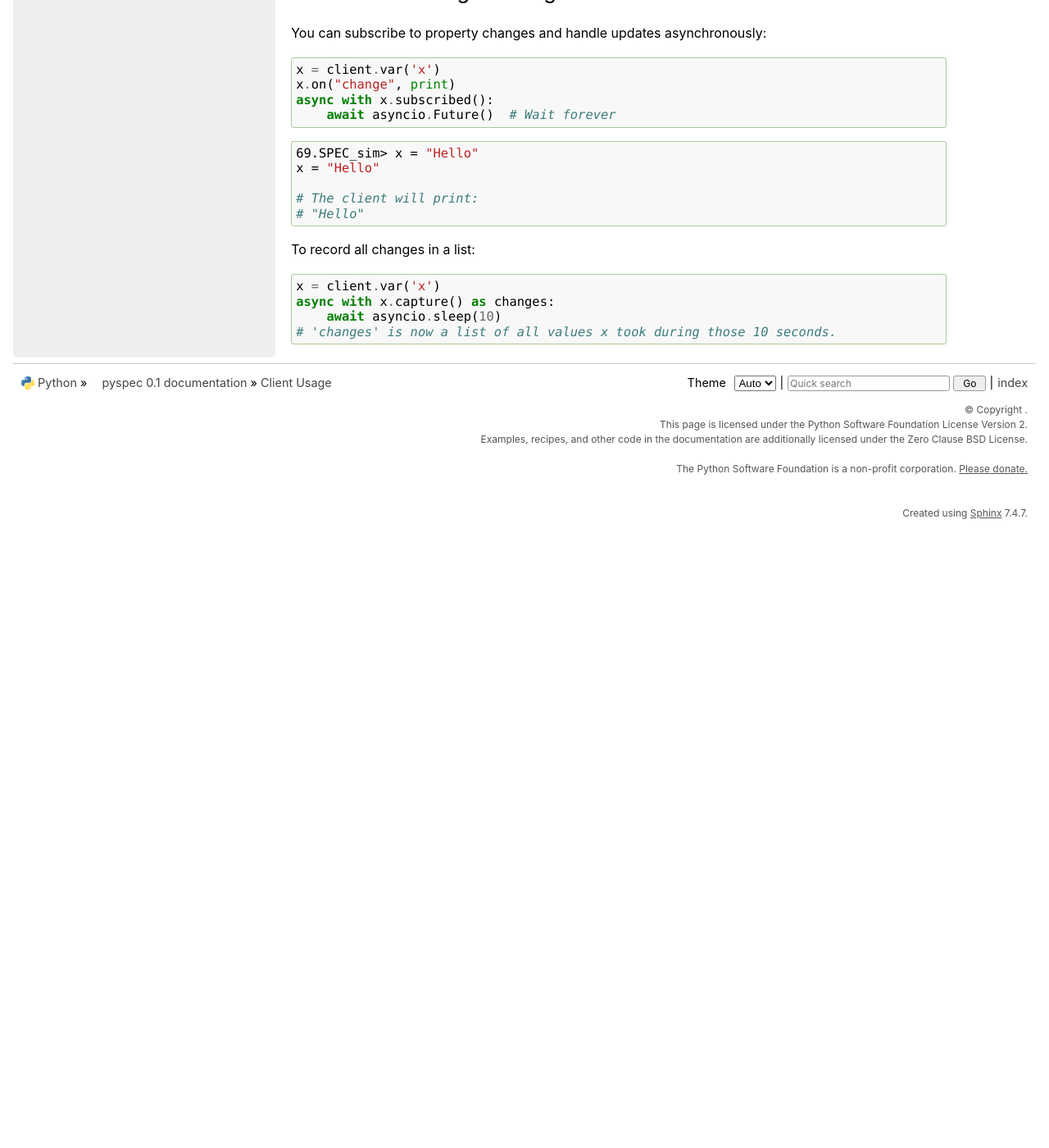
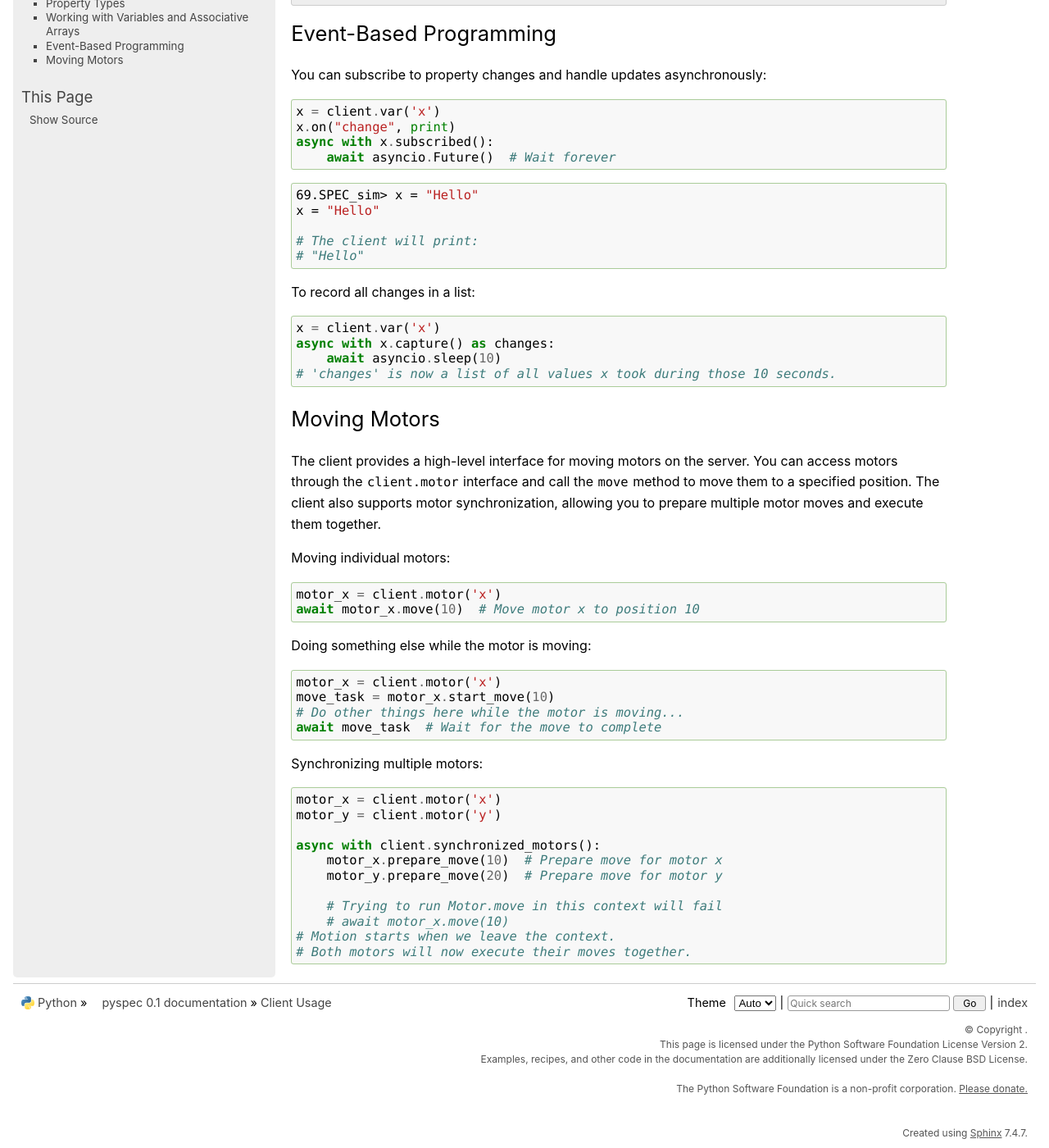
Before and after one commit to Verdant-Evolution/chess-pyspec, a Sphinx documentation site: the page built from docs/source/client_usage.rst, in a window 1280 px wide and 1400 px high, scrolled down 3565 px. Shown: the whole window at 82% size. Built offline with Sphinx 7.4.7, drawn with Linux system fonts in a browser that asks for light colours; before the commit the page ends 4209 px from its top, so only the background shows below that; some of the changed text lies outside the part shown.

Commit message:
fix links and update docs

```diff
--- a/docs/source/client_usage.rst
+++ b/docs/source/client_usage.rst
@@ -118,6 +118,7 @@ Working with Variables and Associative Arrays
 One of the most common direct interface with properties is when accessing SPEC variables stored under **var/...** on the server. These can be accessed by name through the `client.var` interface. Variables in SPEC will implement the full read-write-subscribe interface.
 
 
+
 Example:
 
 .. code-block:: none
@@ -165,7 +166,7 @@ Writing associative array values back to the server is batched by default, so to
     await a.set(associative_array)
 
 .. note::
-   SPEC transforms all associative array keys into strings. Keys like "1" and "1.00000001" will map to the same key.
+   SPEC transforms all associative array keys into strings. Keys like `1` and `1.00000001` will map to the same key.
 
 Event-Based Programming
 ----------------------
@@ -196,3 +197,46 @@ To record all changes in a list:
     async with x.capture() as changes:
         await asyncio.sleep(10)
     # 'changes' is now a list of all values x took during those 10 seconds.
+
+
+
+Moving Motors
+--------------
+
+The client provides a high-level interface for moving motors on the server. You can access motors through the :py:meth:`client.motor <pyspec.client.Client.motor>` interface and call the :py:meth:`move <pyspec.client.Motor.move>` method to move them to a specified position. The client also supports motor synchronization, allowing you to prepare multiple motor moves and execute them together.
+
+
+Moving individual motors:
+
+.. code-block:: python
+
+    motor_x = client.motor('x')
+    await motor_x.move(10)  # Move motor x to position 10
+
+
+
+Doing something else while the motor is moving:
+
+.. code-block:: python
+
+    motor_x = client.motor('x')
+    move_task = motor_x.start_move(10)
+    # Do other things here while the motor is moving...
+    await move_task  # Wait for the move to complete
+
+
+Synchronizing multiple motors:
+
+.. code-block:: python
+
+    motor_x = client.motor('x')
+    motor_y = client.motor('y')
+
+    async with client.synchronized_motors():
+        motor_x.prepare_move(10)  # Prepare move for motor x
+        motor_y.prepare_move(20)  # Prepare move for motor y
+
+        # Trying to run Motor.move in this context will fail
+        # await motor_x.move(10)
+    # Motion starts when we leave the context.
+    # Both motors will now execute their moves together.
--- a/docs/source/index.rst
+++ b/docs/source/index.rst
@@ -3,7 +3,7 @@ PySpec package
 
 The PySpec package imploements the communication protocol for SPEC Clients and SPEC Servers described in `spec server/client <https://certif.com/spec_help/server.html>`_. This package is largely inspired by and builds on top of the `certif-pyspec <https://pypi.org/project/certif-pyspec/>`_ package, but is a complete reimplementation.
 
-The project is broken down into two user facing subpackages, ``pyspec.client`` and ``pyspec.server``, which implement the client and server sides of the protocol, respectively. There is also a third subpackage, ``pyspec.file``, which provides utilities for working with SPEC files. The expectation is that most users will only want to interact with the client subpackage as a way to interact with SPEC servers from Python.
+The project is broken down into two user facing subpackages, :py:mod:`pyspec.client` and :py:mod:`pyspec.server`, which implement the client and server sides of the protocol, respectively. There is also a third subpackage, :py:mod:`pyspec.file`, which provides utilities for working with SPEC files. The expectation is that most users will only want to interact with the client subpackage as a way to interact with SPEC servers from Python.
 
 
 Manual
--- a/docs/source/server_usage.rst
+++ b/docs/source/server_usage.rst
@@ -89,5 +89,5 @@ API Reference
 Notes
 -----
 
-- Always use caution with ``test_mode=True`` as it allows arbitrary code execution.
+- Always use caution with ``allow_remote_code_execution=True`` as it allows arbitrary code execution. If disabled (default) only literal values through `ast.literal_eval <https://docs.python.org/3/library/ast.html#ast.literal_eval>`_ can be evaluated from client inputs, which is much safer for production use.
 - The server uses asyncio for concurrency and can handle multiple clients.
```
Also changed, not shown: other parts of docs/source/client_usage.rst (+2 -2 lines).
